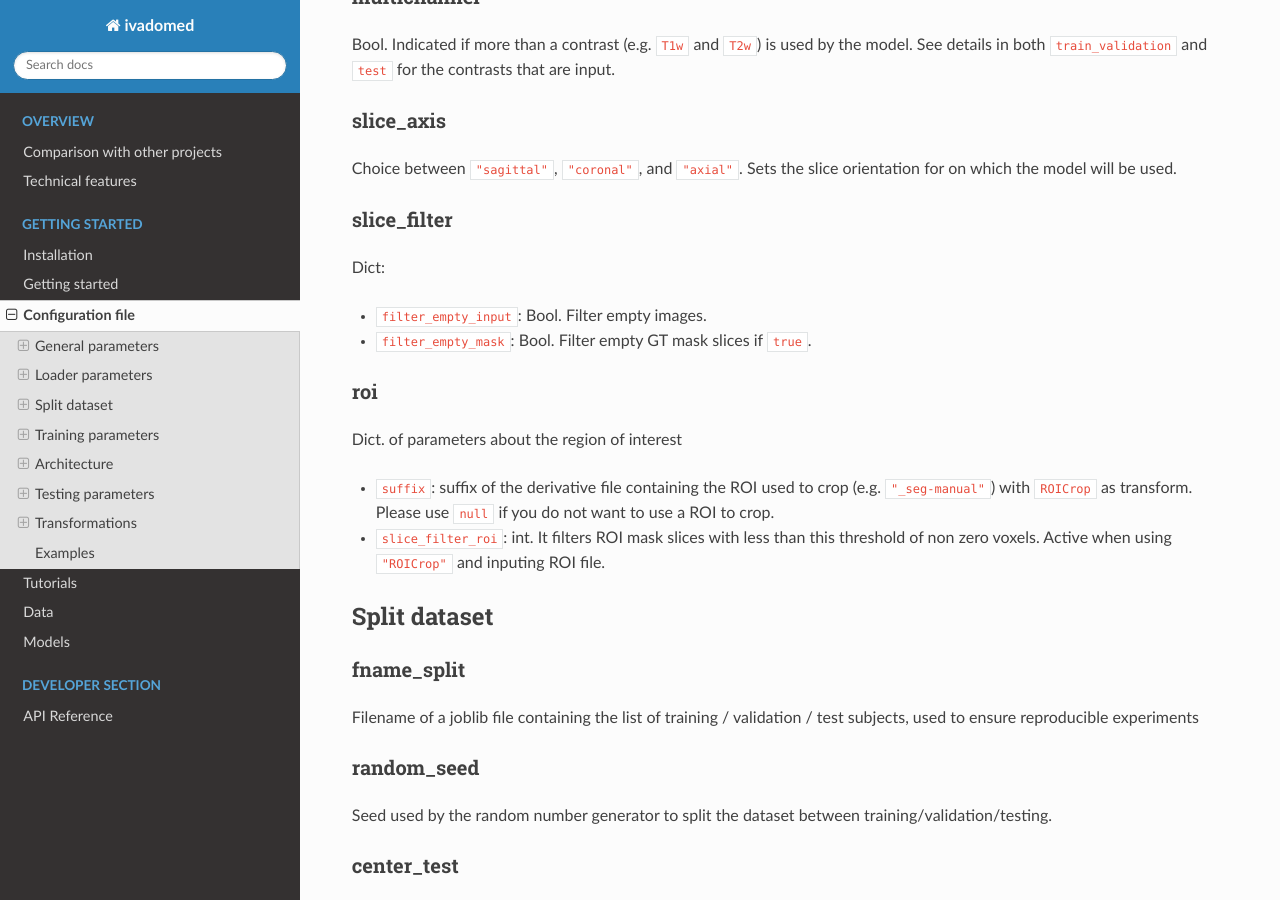
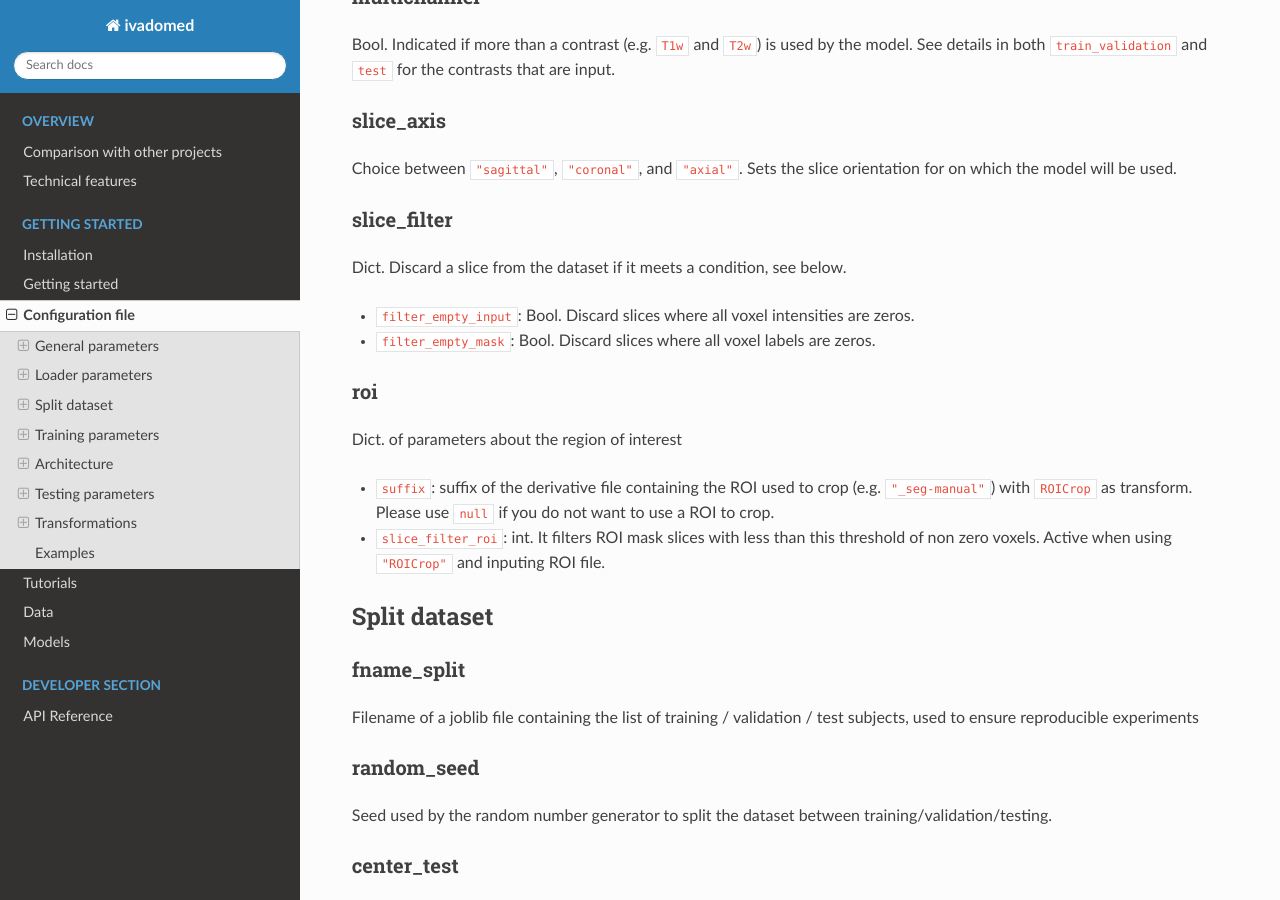
Before and after one commit to ivadomed/ivadomed, a Sphinx documentation site: the page built from docs/source/configuration_file.md, in a window 1280 px wide and 900 px high, scrolled down 1175 px. Built offline with Sphinx 7.4.7 and the Read the Docs theme 2.0.0, drawn with Linux system fonts in a browser that asks for light colours.

Commit message:
configuration_file.md: clarify slice_filter

```diff
--- a/docs/source/configuration_file.md
+++ b/docs/source/configuration_file.md
@@ -25,9 +25,9 @@ Bool. Indicated if more than a contrast (e.g. `T1w` and `T2w`) is used by the mo
 Choice between `"sagittal"`, `"coronal"`, and `"axial"`.
 Sets the slice orientation for on which the model will be used.
 #### slice_filter
-Dict:
-- `filter_empty_input`: Bool. Filter empty images.
-- `filter_empty_mask`: Bool. Filter empty GT mask slices if `true`.
+Dict. Discard a slice from the dataset if it meets a condition, see below.
+- `filter_empty_input`: Bool. Discard slices where all voxel intensities are zeros.
+- `filter_empty_mask`: Bool. Discard slices where all voxel labels are zeros.
 #### roi
 Dict. of parameters about the region of interest
 - `suffix`: suffix of the derivative file containing the ROI used to crop (e.g. `"_seg-manual"`) with `ROICrop` as transform. Please use `null` if you do not want to use a ROI to crop.
```
